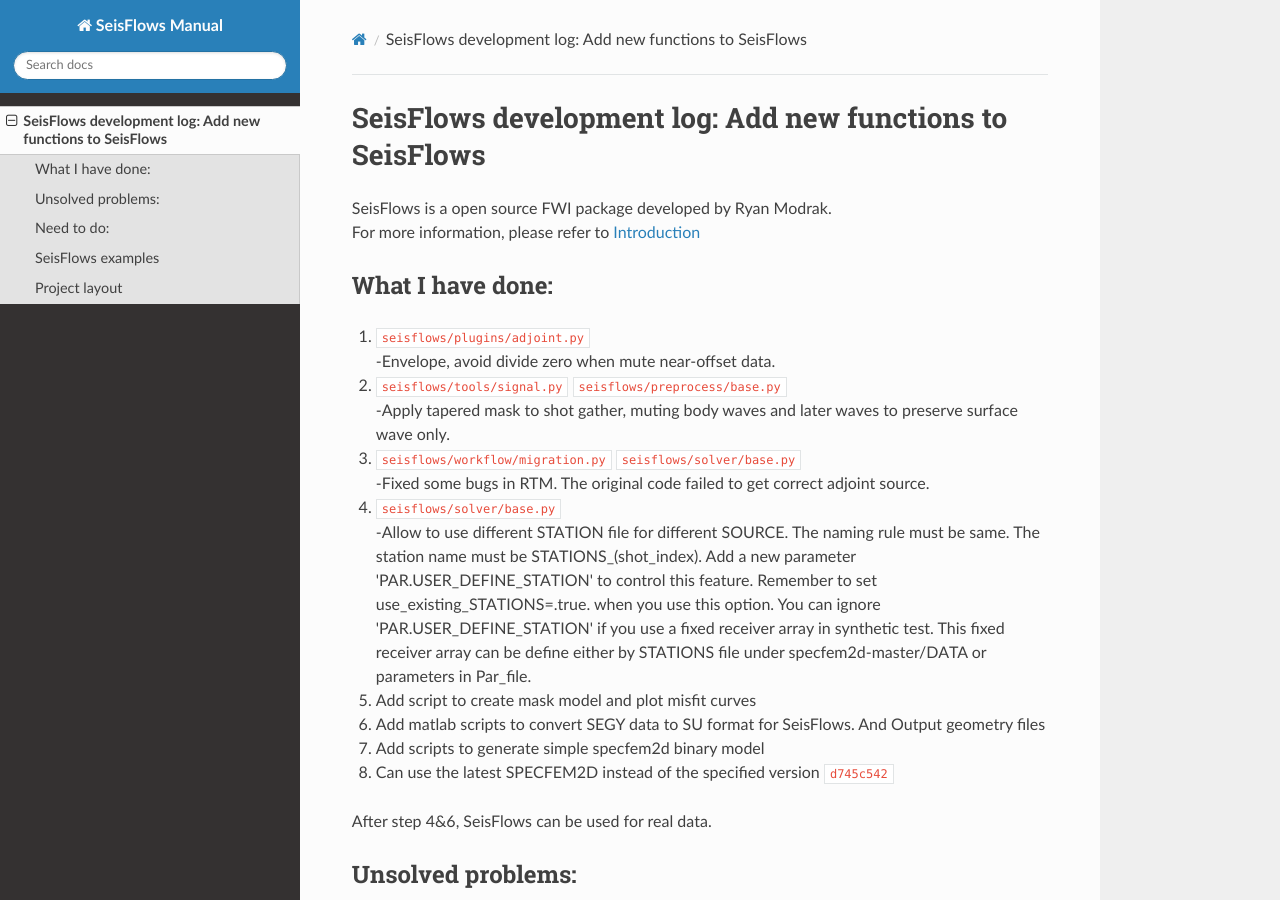
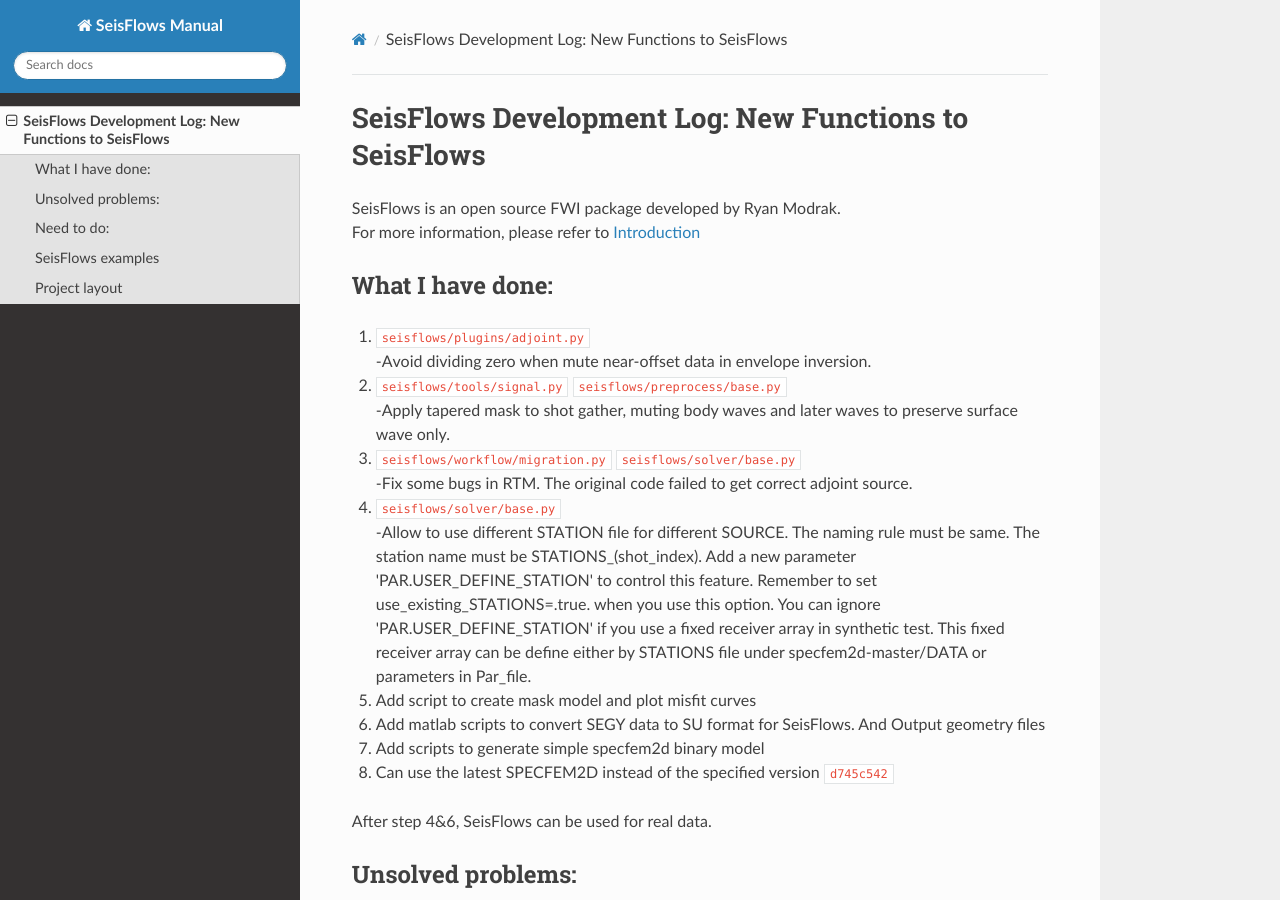
Before and after one commit to Jiangwb/SeisFlows-manual, an MkDocs documentation site: the page built from docs/index.md, in a window 1280 px wide and 900 px high. Built offline with MkDocs 1.6.1, drawn with Linux system fonts in a browser that asks for light colours; nearby versions of some CDN libraries.

Commit message:
update manual

```diff
--- a/docs/index.md
+++ b/docs/index.md
@@ -1,15 +1,18 @@
-# SeisFlows development log: Add new functions to SeisFlows
+# SeisFlows Development Log: New Functions to SeisFlows
 
-SeisFlows is a open source FWI package developed by Ryan Modrak.
+SeisFlows is an open source FWI package developed by Ryan Modrak.
 For more information, please refer to [Introduction](https://seisflows.readthedocs.io/en/latest/)
 
 ## What I have done:
 1. `seisflows/plugins/adjoint.py`
-    -Envelope, avoid divide zero when mute near-offset data.
+    -Avoid dividing zero when mute near-offset data in envelope inversion.
+
 2. `seisflows/tools/signal.py` `seisflows/preprocess/base.py`
     -Apply tapered mask to shot gather, muting body waves and later waves to preserve surface wave only.
+
 3. `seisflows/workflow/migration.py` `seisflows/solver/base.py`
-    -Fixed some bugs in RTM. The original code failed to get correct adjoint source.
+    -Fix some bugs in RTM. The original code failed to get correct adjoint source.
+
 4. `seisflows/solver/base.py`
     -Allow to use different STATION file for different SOURCE. The naming rule must be same. The station name must be STATIONS_(shot_index). Add a new parameter 'PAR.USER_DEFINE_STATION' to control this feature. Remember to set use_existing_STATIONS=.true. when you use this option. You can ignore 'PAR.USER_DEFINE_STATION' if you use a fixed receiver array in synthetic test. This fixed receiver array can be define either by STATIONS file under specfem2d-master/DATA or parameters in Par_file.
 
@@ -26,11 +29,14 @@ After step 4&6, SeisFlows can be used for real data.
 ## Unsolved problems:
 
 1. Use GPU version SPECFEM2D in SeisFlows, try devel version
+
 2. Tikhonov regularization
 
 ## Need to do:
 1. Test double difference adjoint tomography
+
 2. Convert 3D seismic data to 2D. [code](https://github.com/Jiangwb/2DNoise_Adjoint_tomography_backup/tree/master/seiscode/3D_2D)
+
 3. Submit the job to cluster
 
 ## SeisFlows examples
```
Also changed, not shown: site/404.html, site/index.html, site/search.html, site/search/search_index.json, 1 other file.
